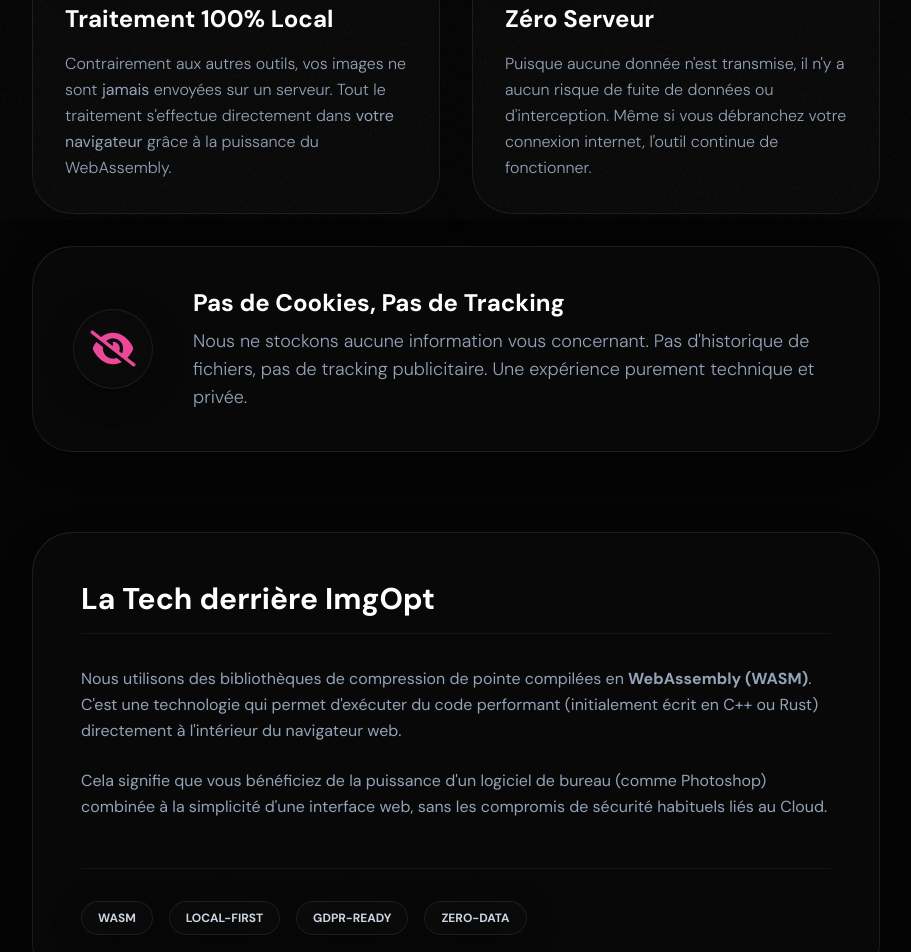
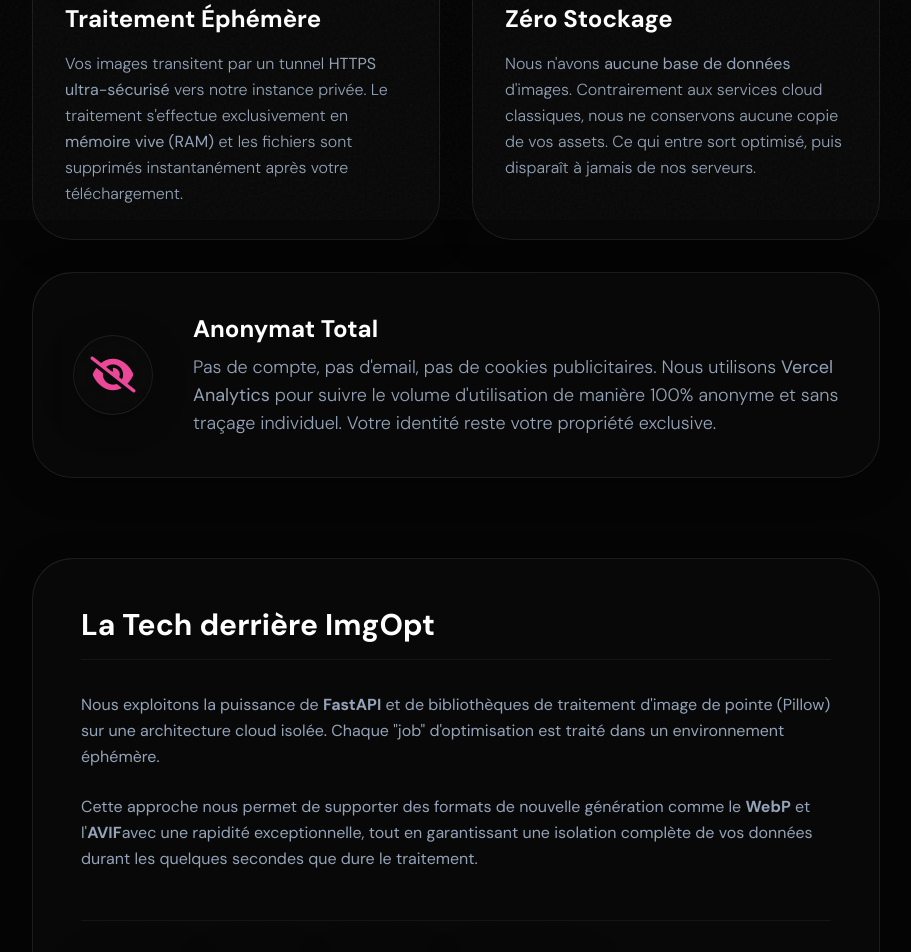
Before and after one commit to Africatech25/img_optimize, a React (Vite) app in the folder frontend/: page /security in a window 1280 px wide. Shown: the part 580-1532 px from the top of the page, without its empty margins (184-1095 px from the left). Built offline with nearby package versions, Linux system fonts and the light colour scheme.

Commit message:
docs: update security page to align with FastAPI/Render architecture

```diff
--- a/frontend/src/pages/Security.jsx
+++ b/frontend/src/pages/Security.jsx
@@ -28,12 +28,13 @@
         <div className="grid grid-cols-1 md:grid-cols-2 gap-8 mb-20">
           <div className="glass-card gradient-border p-8 rounded-[2.5rem]">
             <div className="w-12 h-12 glass-card rounded-2xl flex items-center justify-center mb-6">
-              <i className="fa-solid fa-microchip text-xl text-violet-400"></i>
+              <i className="fa-solid fa-user-secret text-xl text-violet-400"></i>
             </div>
-            <h3 className="text-2xl font-bold text-white mb-4">Traitement 100% Local</h3>
+            <h3 className="text-2xl font-bold text-white mb-4">Traitement Éphémère</h3>
             <p className="text-slate-400 leading-relaxed font-light">
-              Contrairement aux autres outils, vos images ne sont <strong>jamais</strong> envoyées sur un serveur.
-              Tout le traitement s'effectue directement dans <strong>votre navigateur</strong> grâce à la puissance du WebAssembly.
+              Vos images transitent par un tunnel <strong>HTTPS ultra-sécurisé</strong> vers notre instance privée.
+              Le traitement s'effectue exclusivement en <strong>mémoire vive (RAM)</strong> et les fichiers sont supprimés
+              instantanément après votre téléchargement.
             </p>
           </div>
 
@@ -41,10 +42,10 @@
             <div className="w-12 h-12 glass-card rounded-2xl flex items-center justify-center mb-6">
               <i className="fa-solid fa-shield-halved text-xl text-cyan-400"></i>
             </div>
-            <h3 className="text-2xl font-bold text-white mb-4">Zéro Serveur</h3>
+            <h3 className="text-2xl font-bold text-white mb-4">Zéro Stockage</h3>
             <p className="text-slate-400 leading-relaxed font-light">
-              Puisque aucune donnée n'est transmise, il n'y a aucun risque de fuite de données ou d'interception.
-              Même si vous débranchez votre connexion internet, l'outil continue de fonctionner.
+              Nous n'avons <strong>aucune base de données</strong> d'images. Contrairement aux services cloud classiques,
+              nous ne conservons aucune copie de vos assets. Ce qui entre sort optimisé, puis disparaît à jamais de nos serveurs.
             </p>
           </div>
 
@@ -53,10 +54,11 @@
               <i className="fa-solid fa-eye-slash text-4xl text-pink-500"></i>
             </div>
             <div>
-              <h3 className="text-2xl font-bold text-white mb-2">Pas de Cookies, Pas de Tracking</h3>
+              <h3 className="text-2xl font-bold text-white mb-2">Anonymat Total</h3>
               <p className="text-slate-400 font-light text-lg">
-                Nous ne stockons aucune information vous concernant. Pas d'historique de fichiers, pas de tracking publicitaire.
-                Une expérience purement technique et privée.
+                Pas de compte, pas d'email, pas de cookies publicitaires. Nous utilisons <strong>Vercel Analytics</strong> pour
+                suivre le volume d'utilisation de manière 100% anonyme et sans traçage individuel.
+                Votre identité reste votre propriété exclusive.
               </p>
             </div>
           </div>
@@ -67,19 +69,20 @@
           <h2 className="text-3xl font-bold text-white mb-8 border-b border-white/5 pb-4">La Tech derrière ImgOpt</h2>
           <div className="space-y-6 text-slate-400">
             <p className="leading-relaxed">
-              Nous utilisons des bibliothèques de compression de pointe compilées en <strong>WebAssembly (WASM)</strong>.
-              C'est une technologie qui permet d'exécuter du code performant (initialement écrit en C++ ou Rust) directement à l'intérieur du navigateur web.
+              Nous exploitons la puissance de <strong>FastAPI</strong> et de bibliothèques de traitement d'image de pointe (Pillow)
+              sur une architecture cloud isolée. Chaque "job" d'optimisation est traité dans un environnement éphémère.
             </p>
             <p className="leading-relaxed">
-              Cela signifie que vous bénéficiez de la puissance d'un logiciel de bureau (comme Photoshop) combinée à la simplicité d'une interface web, sans les compromis de sécurité habituels liés au Cloud.
+              Cette approche nous permet de supporter des formats de nouvelle génération comme le <strong>WebP</strong> et l'<strong>AVIF</strong>
+              avec une rapidité exceptionnelle, tout en garantissant une isolation complète de vos données durant les quelques secondes que dure le traitement.
             </p>
           </div>
 
           <div className="mt-12 pt-8 border-t border-white/5 flex flex-wrap gap-4">
-            <span className="px-4 py-2 glass-card text-xs font-bold text-slate-300 rounded-lg">WASM</span>
-            <span className="px-4 py-2 glass-card text-xs font-bold text-slate-300 rounded-lg">LOCAL-FIRST</span>
+            <span className="px-4 py-2 glass-card text-xs font-bold text-slate-300 rounded-lg">HTTPS-ONLY</span>
+            <span className="px-4 py-2 glass-card text-xs font-bold text-slate-300 rounded-lg">RAM-CORE</span>
             <span className="px-4 py-2 glass-card text-xs font-bold text-slate-300 rounded-lg">GDPR-READY</span>
-            <span className="px-4 py-2 glass-card text-xs font-bold text-slate-300 rounded-lg">ZERO-DATA</span>
+            <span className="px-4 py-2 glass-card text-xs font-bold text-slate-300 rounded-lg">EPHEMERAL-DATA</span>
           </div>
         </div>
 
```
